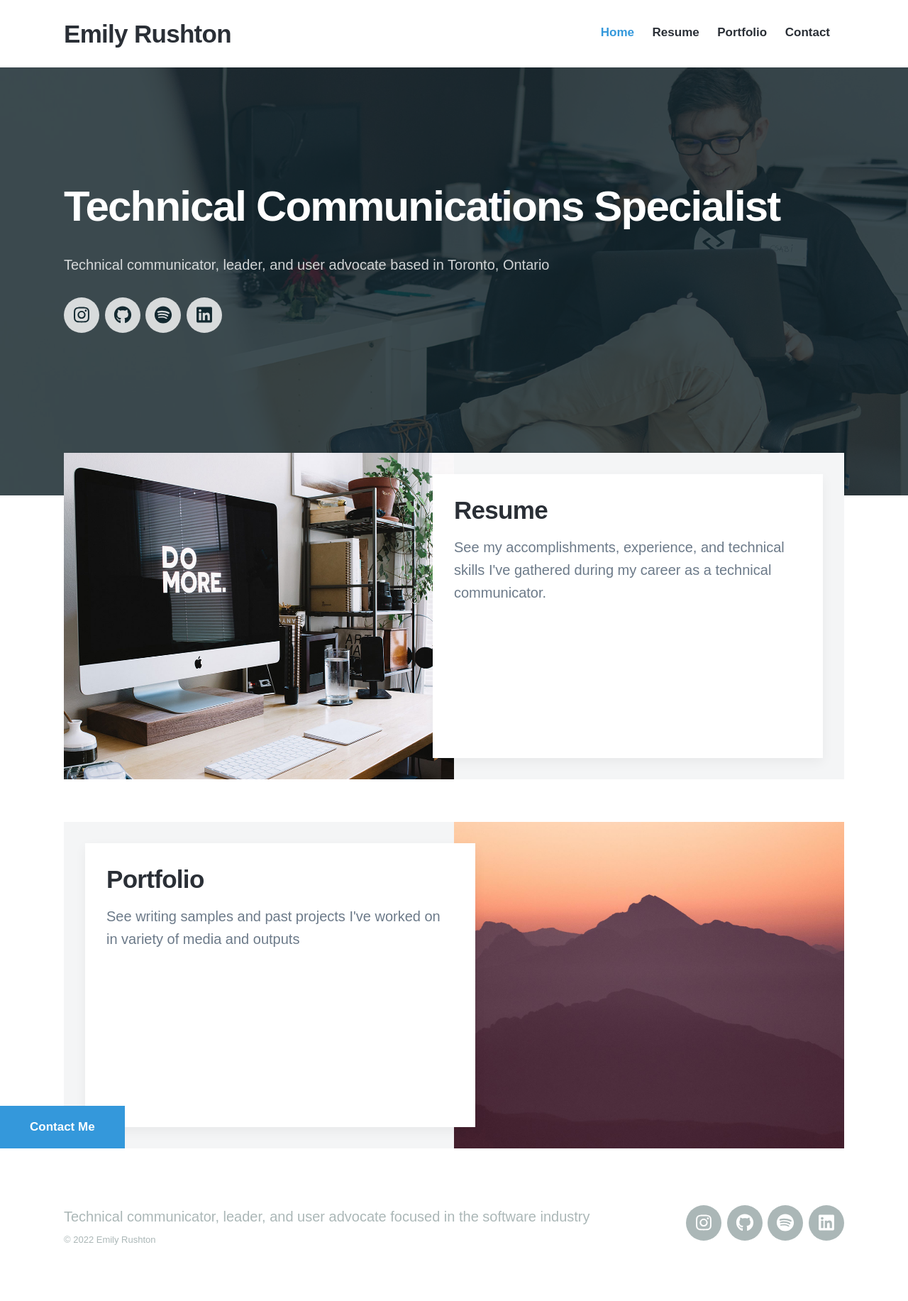
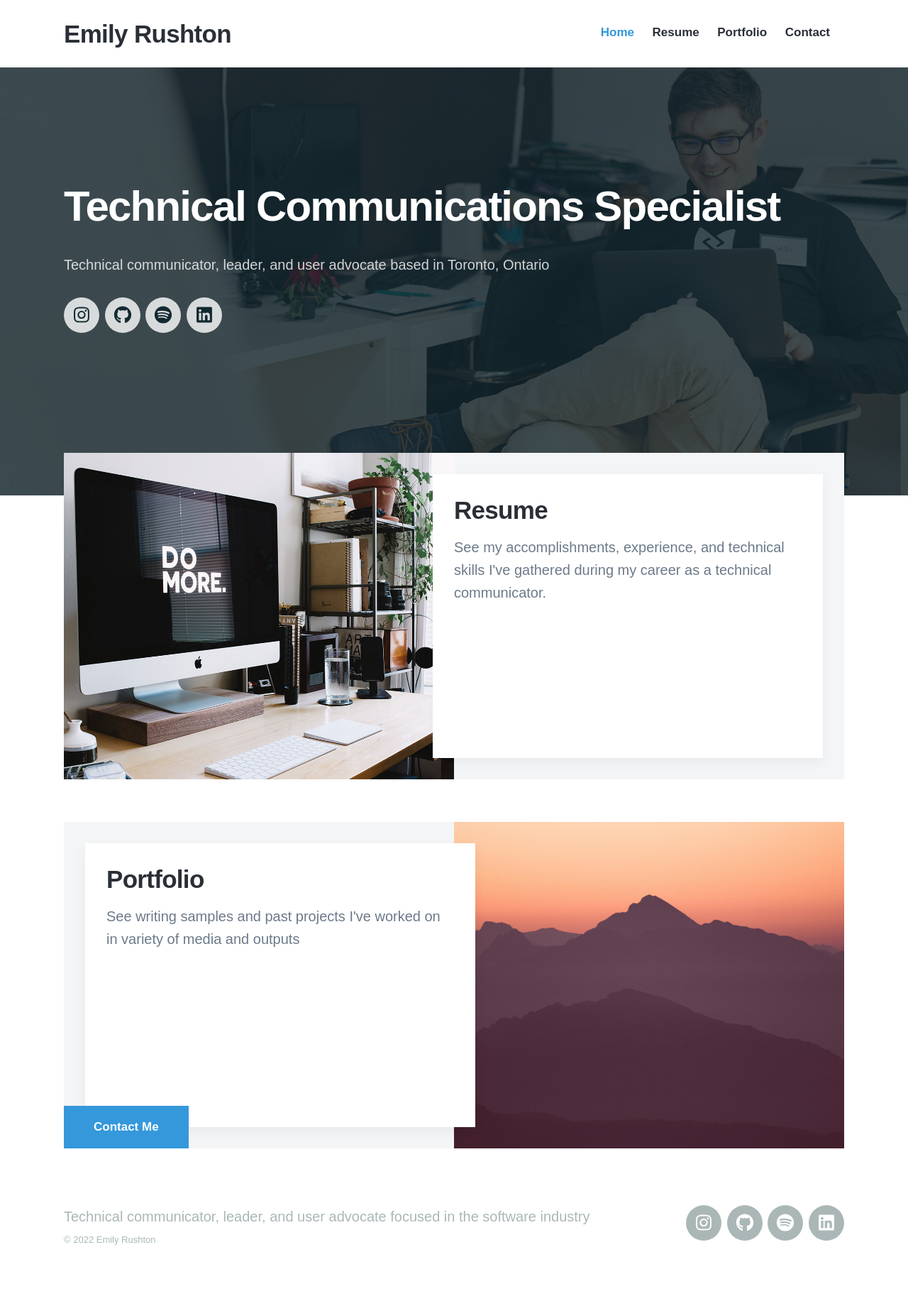
Before and after one commit to emilyrushton/emilyrushton.github.io, a Jekyll site: the page built from index.html, in a window 1280 px wide. Shown: the whole page at 71% size. Built offline with Jekyll 4.4.1, drawn with Linux system fonts in a browser that asks for light colours; nearby versions of some CDN libraries; some web fonts are replaced.

Commit message:
Update index.html

```diff
--- a/index.html
+++ b/index.html
@@ -61,4 +61,7 @@ featured_image: /images/demo/home.jpg
 </section>
 
 <section class="listing">
-	<div><a href="{{ '/contact' | relative_url }}" class="button button--large">Contact Me</a></div></section>
+	<div class="wrap">
+		<a style="align-content: center;" href="{{ '/contact' | relative_url }}" class="button button--large">Contact Me</a>
+	</div>
+</section>
```
